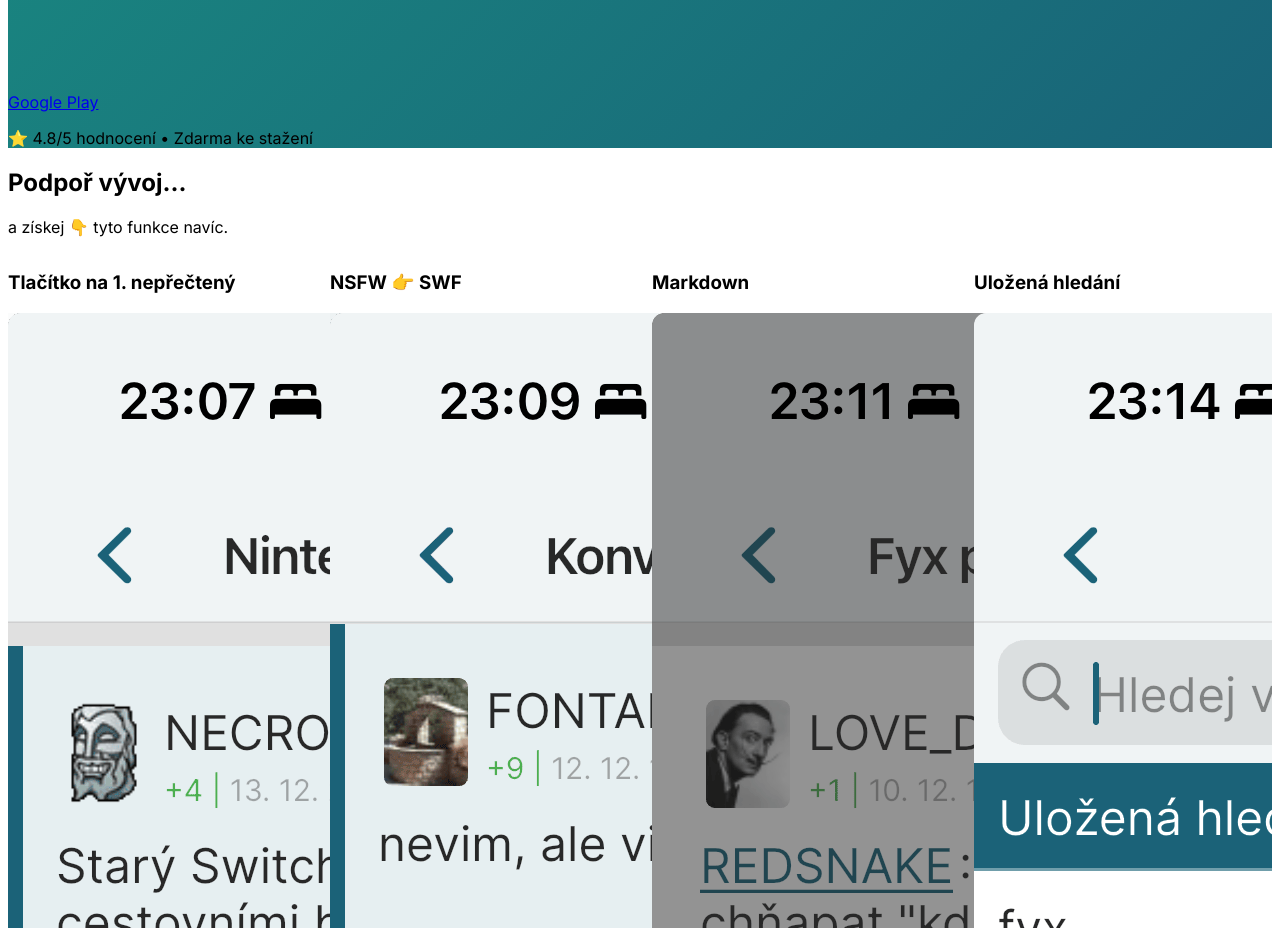
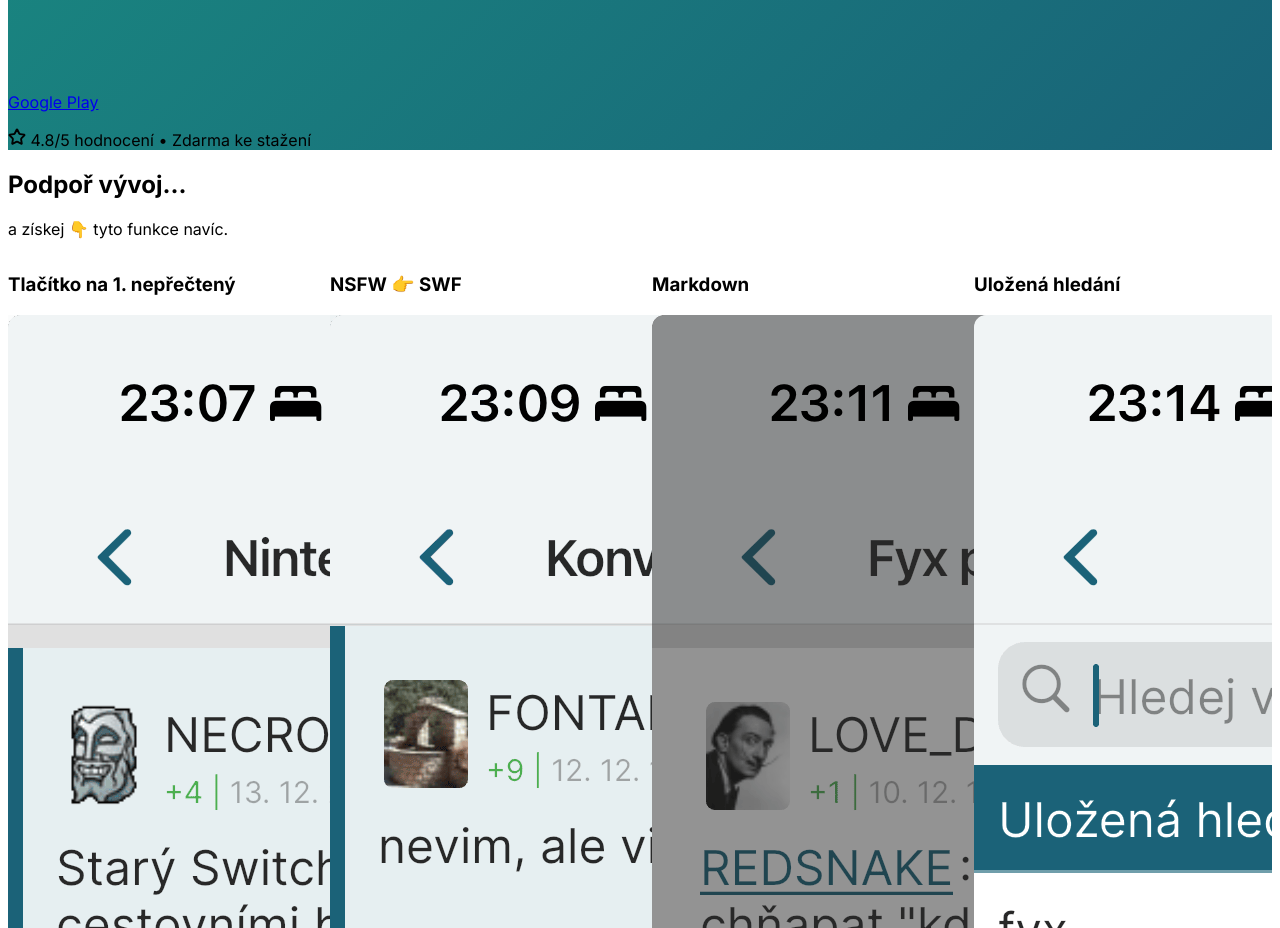
Before and after one commit to lucien144/fyx__web, a Vue app: page / in a window 1280 px wide. Shown: the part 3660-4588 px from the top of the page. Built offline with nearby package versions, Linux system fonts and the light colour scheme; the HTML template or start-up script is replaced by a standard one.

Commit message:
feat: icon

```diff
--- a/src/components/HeaderSection.vue
+++ b/src/components/HeaderSection.vue
@@ -48,7 +48,10 @@ import ThemeToggle from '@/components/ThemeToggle.vue'
         </a>
       </div>
       <p class="mt-6 text-white/80">
-        ⭐ 4.8/5 hodnocení • Zdarma ke stažení
+        <div class="flex items-center justify-center">
+          <svg class="me-1" xmlns="http://www.w3.org/2000/svg" width="18" height="18" viewBox="0 0 24 24" fill="none" stroke="currentColor" stroke-width="2.5" stroke-linecap="round" stroke-linejoin="round"><path d="M11.525 2.295a.53.53 0 0 1 .95 0l2.31 4.679a2.123 2.123 0 0 0 1.595 1.16l5.166.756a.53.53 0 0 1 .294.904l-3.736 3.638a2.123 2.123 0 0 0-.611 1.878l.882 5.14a.53.53 0 0 1-.771.56l-4.618-2.428a2.122 2.122 0 0 0-1.973 0L6.396 21.01a.53.53 0 0 1-.77-.56l.881-5.139a2.122 2.122 0 0 0-.611-1.879L2.16 9.795a.53.53 0 0 1 .294-.906l5.165-.755a2.122 2.122 0 0 0 1.597-1.16z"/></svg>
+          4.8/5 hodnocení • Zdarma ke stažení
+        </div>
       </p>
     </div>
   </header>
```
